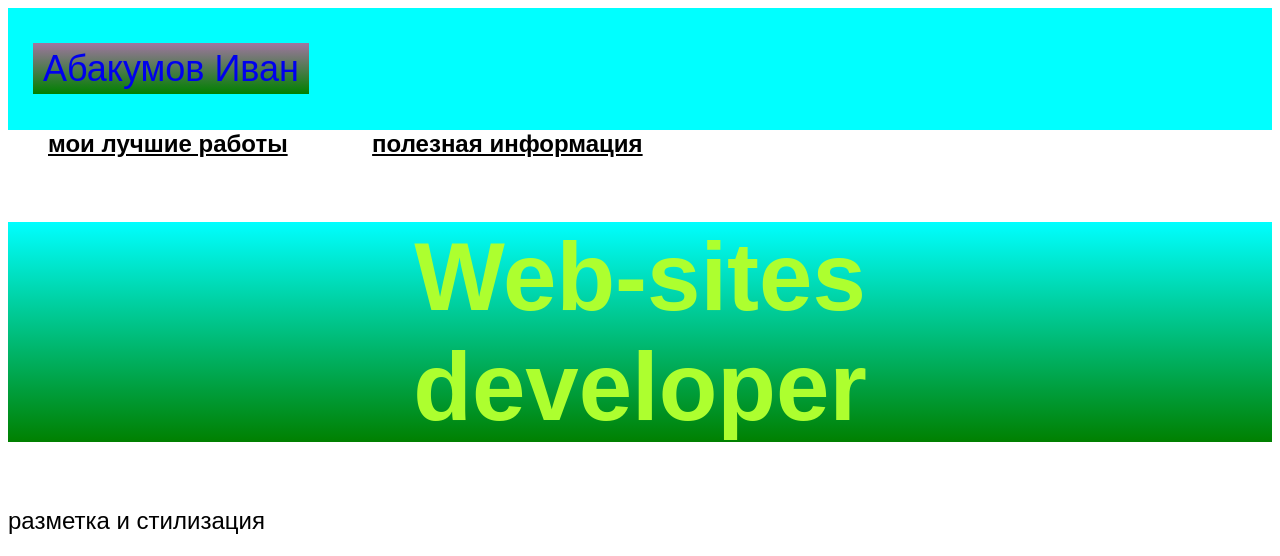
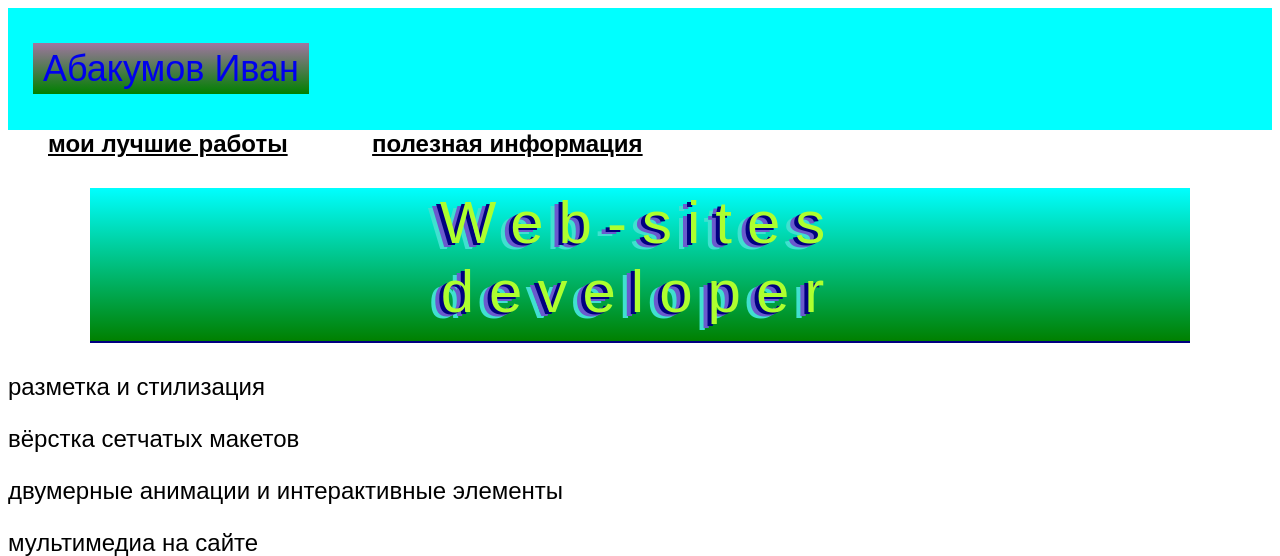
Before and after one commit to vanek2009/proekt, a plain HTML site: page index.html in a window 1280 px wide. Shown: the top 556 px of the page. Drawn offline with Linux system fonts and the light colour scheme.

Commit message:
Update style.css

```diff
--- a/style.css
+++ b/style.css
@@ -18,10 +18,17 @@ header {
     padding:35px 40px 0px 40px;
 }
 h1 {
+    font-weight:normal;
+    border-bottom:2px solid navy;
+    padding-bottom:15px;
+    width:1100px;
+    margin:30px auto;
+    letter-spacing:15px;
+    text-shadow:-4px 2px navy,-8px 4px slateblue,-12px 6px turquoise;
     background-image: linear-gradient(aqua,green);
     text-align: center;
     color:greenyellow;
-    font-size:96px;
+    font-size:60px;
 }
 p {
     font-size:24px;
```
